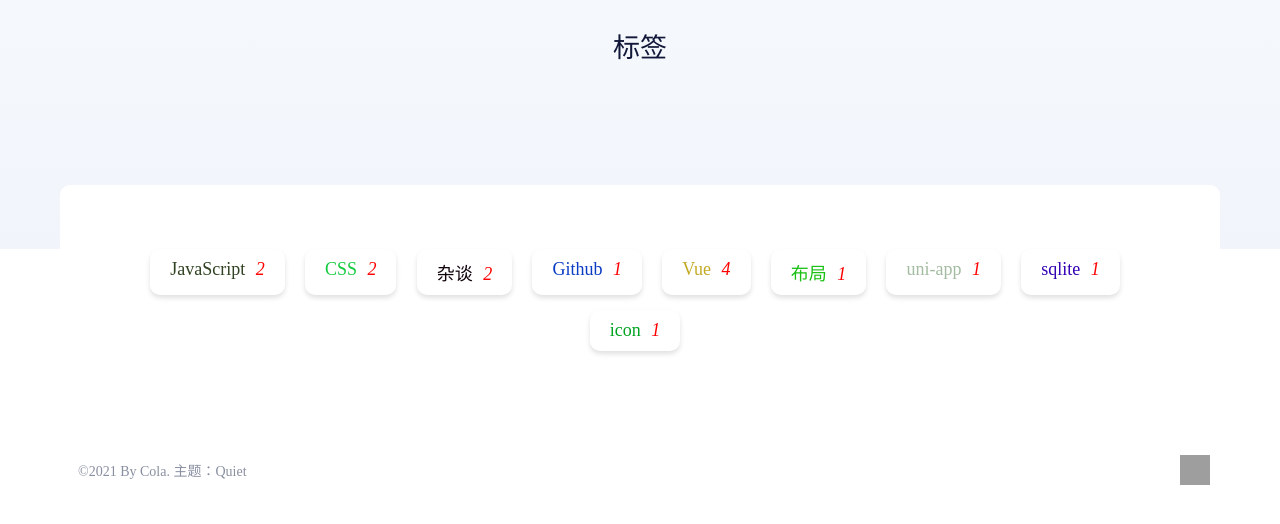
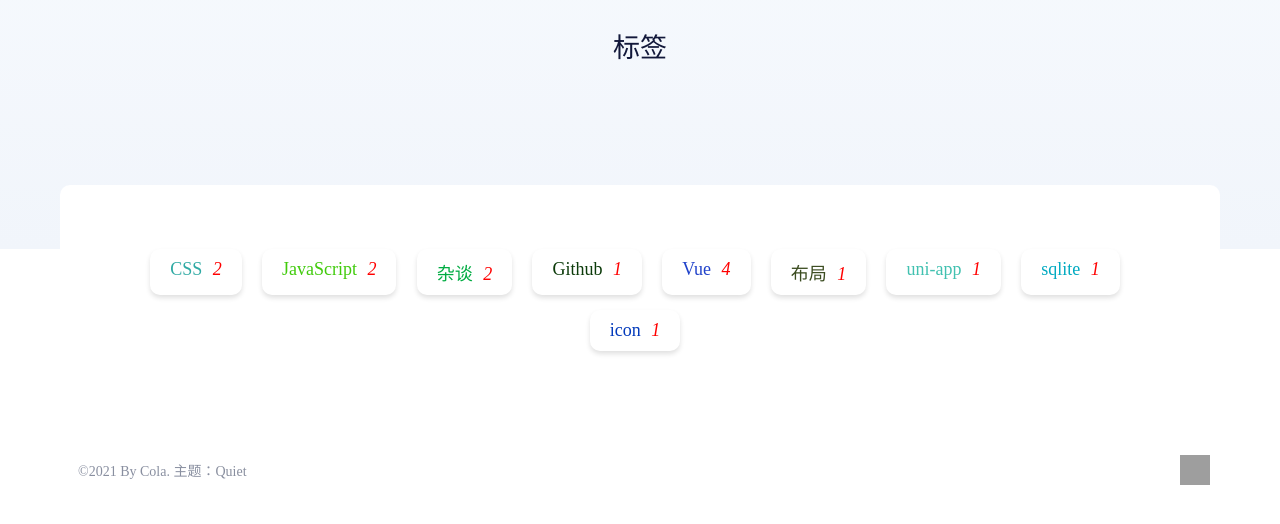
Before and after one commit to Aizener/blog.github.io, a plain HTML site: page tags/index.html in a window 1280 px wide. Shown: the part 258-782 px from the top of the page. Drawn offline with Linux system fonts and the light colour scheme; files that its build step writes are made by us from their sources; grey boxes are pictures that could not be loaded; files whose address does not match are found by name.

Commit message:
Site updated: 2021-07-31 18:22:50

```diff
--- a/tags/index.html
+++ b/tags/index.html
@@ -250,64 +250,64 @@
 
 
 
-            <a href="JavaScript" class="JavaScript" value="JavaScript">
-                <span style='color: #304222'>JavaScript <i>2</i> </span>
+            <a href="CSS" class="CSS" value="CSS">
+                <span style='color: #30aaa4'>CSS <i>2</i> </span>
             </a>
 
 
 
 
-            <a href="CSS" class="CSS" value="CSS">
-                <span style='color: #14cc40'>CSS <i>2</i> </span>
+            <a href="JavaScript" class="JavaScript" value="JavaScript">
+                <span style='color: #41cb0c'>JavaScript <i>2</i> </span>
             </a>
 
 
 
 
             <a href="杂谈" class="杂谈" value="杂谈">
-                <span style='color: #10030b'>杂谈 <i>2</i> </span>
+                <span style='color: #01ac42'>杂谈 <i>2</i> </span>
             </a>
 
 
 
 
             <a href="Github" class="Github" value="Github">
-                <span style='color: #0a3bc3'>Github <i>1</i> </span>
+                <span style='color: #0c3b0a'>Github <i>1</i> </span>
             </a>
 
 
 
 
             <a href="Vue" class="Vue" value="Vue">
-                <span style='color: #c3aa24'>Vue <i>4</i> </span>
+                <span style='color: #2042ca'>Vue <i>4</i> </span>
             </a>
 
 
 
 
             <a href="布局" class="布局" value="布局">
-                <span style='color: #1ac114'>布局 <i>1</i> </span>
+                <span style='color: #3b4c20'>布局 <i>1</i> </span>
             </a>
 
 
 
 
             <a href="uni-app" class="uni-app" value="uni-app">
-                <span style='color: #a3bba0'>uni-app <i>1</i> </span>
+                <span style='color: #42c1b0'>uni-app <i>1</i> </span>
             </a>
 
 
 
 
             <a href="sqlite" class="sqlite" value="sqlite">
-                <span style='color: #3301b4'>sqlite <i>1</i> </span>
+                <span style='color: #01aac1'>sqlite <i>1</i> </span>
             </a>
 
 
 
 
             <a href="icon" class="icon" value="icon">
-                <span style='color: #00a421'>icon <i>1</i> </span>
+                <span style='color: #033abb'>icon <i>1</i> </span>
             </a>
 
 
```
Also changed, not shown: categories/index.html (+4 -4 lines).
